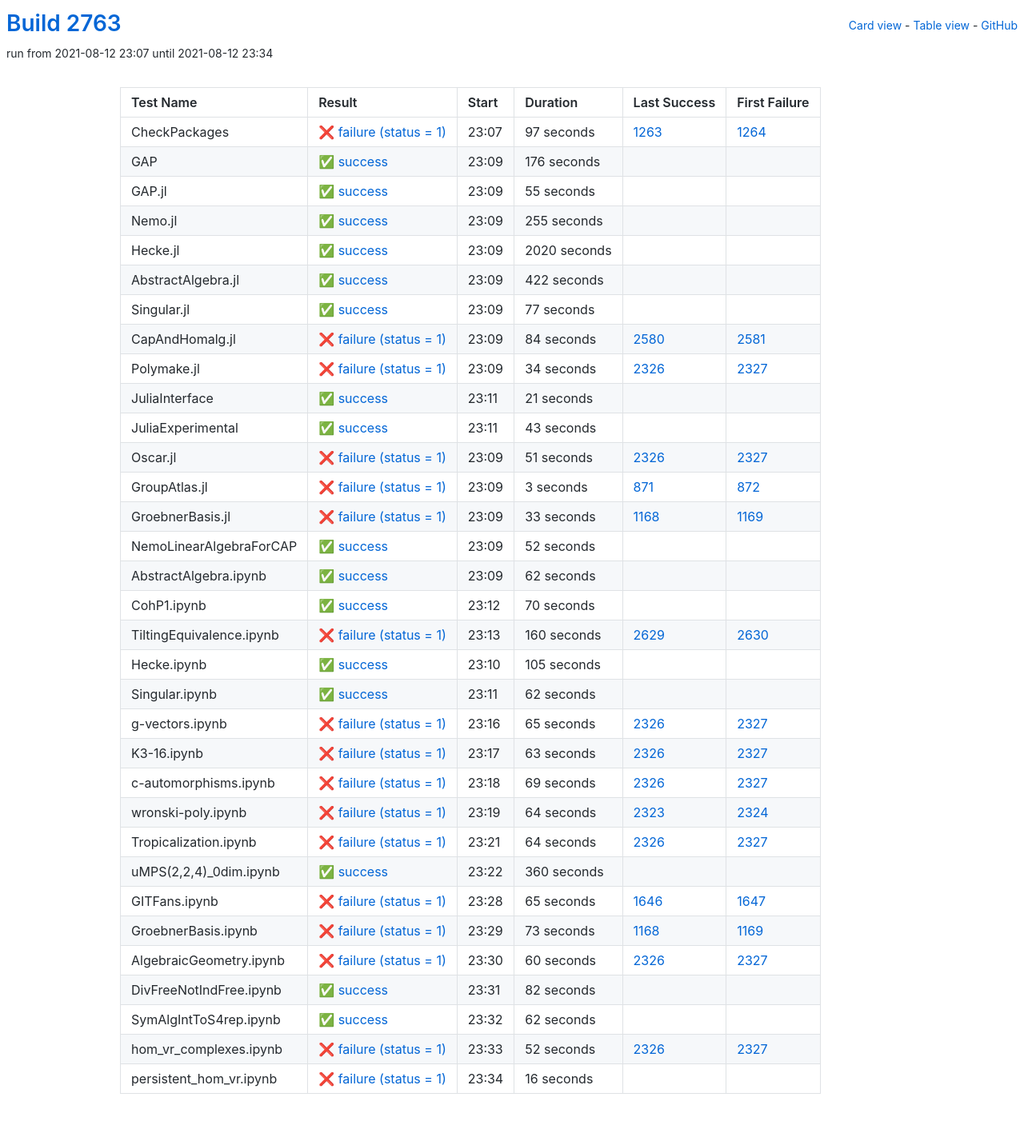
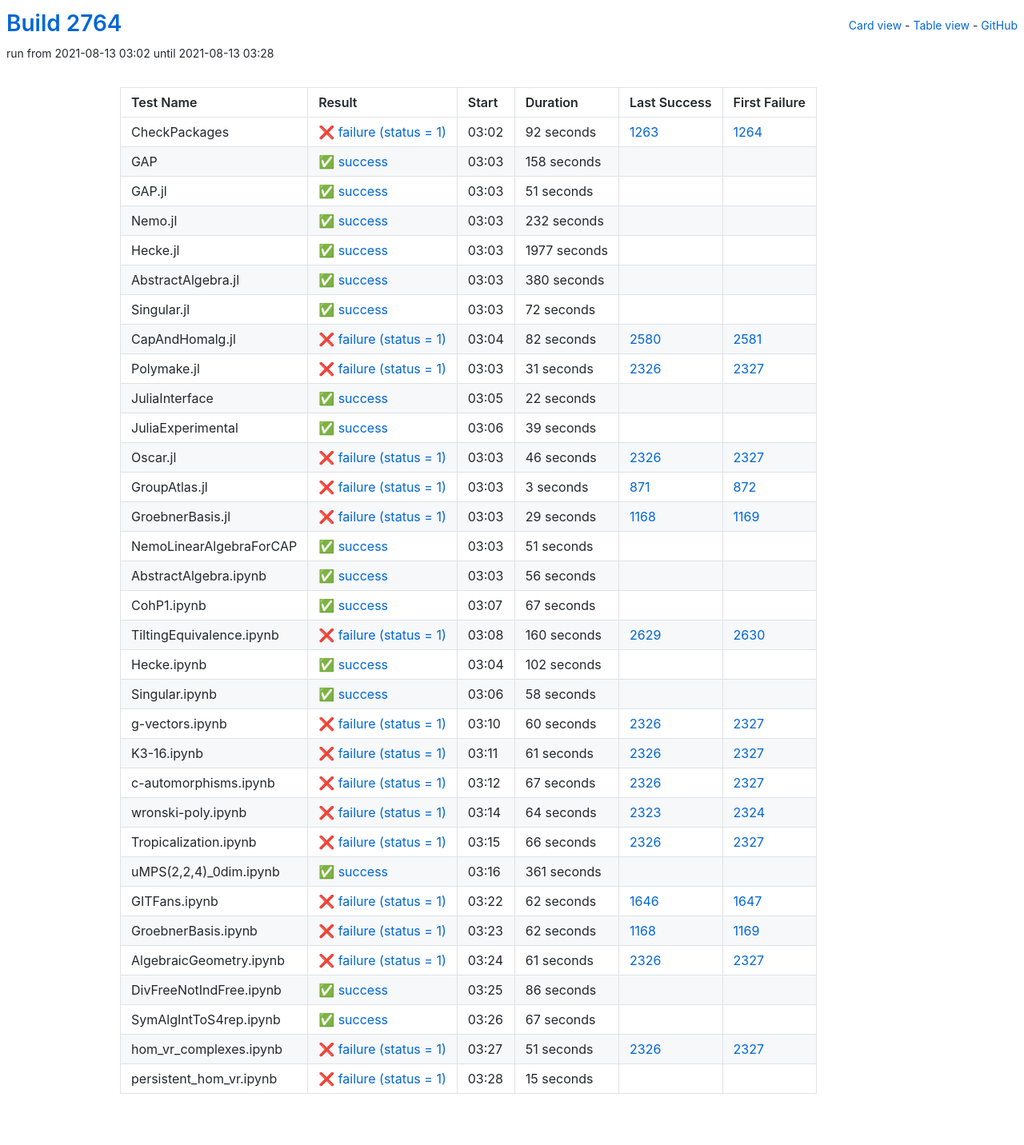
Before and after one commit to oscar-system/oscar-ci-status-stable, a Jekyll site: the page built from table.html, in a window 1280 px wide. Shown: the whole page at 80% size. Built offline with Jekyll 4.4.1, drawn with Linux system fonts in a browser that asks for light colours.

Commit message:
Build #2764

```diff
--- a/_data/ci.yml
+++ b/_data/ci.yml
@@ -1,6 +1,6 @@
 ---
-build: 2763
-build_url: https://oscarci.mathematik.uni-kl.de/job/oscar-stable/2763/
+build: 2764
+build_url: https://oscarci.mathematik.uni-kl.de/job/oscar-stable/2764/
 job: oscar-stable
 organization: oscar-system
 repo: oscar-ci-status-stable
@@ -8,152 +8,152 @@ repourl: https://github.com/oscar-system/oscar-ci-status-stable
 tests:
 - name: CheckPackages
   id: checkpackages
-  log: https://oscarci.mathematik.uni-kl.de/job/oscar-stable/2763/artifact/logs/build-2763/CheckPackages.log
-  start: 2021-08-12 23:07
+  log: https://oscarci.mathematik.uni-kl.de/job/oscar-stable/2764/artifact/logs/build-2764/CheckPackages.log
+  start: 2021-08-13 03:02
   success: false
   exitcode: 1
   status: failure
-  duration: 97
+  duration: 92
   last_success: 1263
   last_success_url: https://oscarci.mathematik.uni-kl.de/job/oscar-stable/1263/
   first_failure: 1264
   first_failure_url: https://oscarci.mathematik.uni-kl.de/job/oscar-stable/1264/
 - name: GAP
   id: gap
-  log: https://oscarci.mathematik.uni-kl.de/job/oscar-stable/2763/artifact/logs/build-2763/GAP.log
-  start: 2021-08-12 23:09
+  log: https://oscarci.mathematik.uni-kl.de/job/oscar-stable/2764/artifact/logs/build-2764/GAP.log
+  start: 2021-08-13 03:03
   success: true
   exitcode: 0
   status: success
-  duration: 176
+  duration: 158
   last_success: false
   last_success_url:
   first_failure: false
   first_failure_url:
 - name: GAP.jl
   id: gap-jl
-  log: https://oscarci.mathematik.uni-kl.de/job/oscar-stable/2763/artifact/logs/build-2763/GAP.jl.log
-  start: 2021-08-12 23:09
+  log: https://oscarci.mathematik.uni-kl.de/job/oscar-stable/2764/artifact/logs/build-2764/GAP.jl.log
+  start: 2021-08-13 03:03
   success: true
   exitcode: 0
   status: success
-  duration: 55
+  duration: 51
   last_success: false
   last_success_url:
   first_failure: false
   first_failure_url:
 - name: Nemo.jl
   id: nemo-jl
-  log: https://oscarci.mathematik.uni-kl.de/job/oscar-stable/2763/artifact/logs/build-2763/Nemo.jl.log
-  start: 2021-08-12 23:09
+  log: https://oscarci.mathematik.uni-kl.de/job/oscar-stable/2764/artifact/logs/build-2764/Nemo.jl.log
+  start: 2021-08-13 03:03
   success: true
   exitcode: 0
   status: success
-  duration: 255
+  duration: 232
   last_success: false
   last_success_url:
   first_failure: false
   first_failure_url:
 - name: Hecke.jl
   id: hecke-jl
-  log: https://oscarci.mathematik.uni-kl.de/job/oscar-stable/2763/artifact/logs/build-2763/Hecke.jl.log
-  start: 2021-08-12 23:09
+  log: https://oscarci.mathematik.uni-kl.de/job/oscar-stable/2764/artifact/logs/build-2764/Hecke.jl.log
+  start: 2021-08-13 03:03
   success: true
   exitcode: 0
   status: success
-  duration: 2020
+  duration: 1977
   last_success: false
   last_success_url:
   first_failure: false
   first_failure_url:
 - name: AbstractAlgebra.jl
   id: abstractalgebra-jl
-  log: https://oscarci.mathematik.uni-kl.de/job/oscar-stable/2763/artifact/logs/build-2763/AbstractAlgebra.jl.log
-  start: 2021-08-12 23:09
+  log: https://oscarci.mathematik.uni-kl.de/job/oscar-stable/2764/artifact/logs/build-2764/AbstractAlgebra.jl.log
+  start: 2021-08-13 03:03
   success: true
   exitcode: 0
   status: success
-  duration: 422
+  duration: 380
   last_success: false
   last_success_url:
   first_failure: false
   first_failure_url:
 - name: Singular.jl
   id: singular-jl
-  log: https://oscarci.mathematik.uni-kl.de/job/oscar-stable/2763/artifact/logs/build-2763/Singular.jl.log
-  start: 2021-08-12 23:09
+  log: https://oscarci.mathematik.uni-kl.de/job/oscar-stable/2764/artifact/logs/build-2764/Singular.jl.log
+  start: 2021-08-13 03:03
   success: true
   exitcode: 0
   status: success
-  duration: 77
+  duration: 72
   last_success: false
   last_success_url:
   first_failure: false
   first_failure_url:
 - name: CapAndHomalg.jl
   id: capandhomalg-jl
-  log: https://oscarci.mathematik.uni-kl.de/job/oscar-stable/2763/artifact/logs/build-2763/CapAndHomalg.jl.log
-  start: 2021-08-12 23:09
+  log: https://oscarci.mathematik.uni-kl.de/job/oscar-stable/2764/artifact/logs/build-2764/CapAndHomalg.jl.log
+  start: 2021-08-13 03:04
   success: false
   exitcode: 1
   status: failure
-  duration: 84
+  duration: 82
   last_success: 2580
   last_success_url: https://oscarci.mathematik.uni-kl.de/job/oscar-stable/2580/
   first_failure: 2581
   first_failure_url: https://oscarci.mathematik.uni-kl.de/job/oscar-stable/2581/
 - name: Polymake.jl
   id: polymake-jl
-  log: https://oscarci.mathematik.uni-kl.de/job/oscar-stable/2763/artifact/logs/build-2763/Polymake.jl.log
-  start: 2021-08-12 23:09
+  log: https://oscarci.mathematik.uni-kl.de/job/oscar-stable/2764/artifact/logs/build-2764/Polymake.jl.log
+  start: 2021-08-13 03:03
   success: false
   exitcode: 1
   status: failure
-  duration: 34
+  duration: 31
   last_success: 2326
   last_success_url: https://oscarci.mathematik.uni-kl.de/job/oscar-stable/2326/
   first_failure: 2327
   first_failure_url: https://oscarci.mathematik.uni-kl.de/job/oscar-stable/2327/
 - name: JuliaInterface
   id: juliainterface
-  log: https://oscarci.mathematik.uni-kl.de/job/oscar-stable/2763/artifact/logs/build-2763/JuliaInterface.log
-  start: 2021-08-12 23:11
+  log: https://oscarci.mathematik.uni-kl.de/job/oscar-stable/2764/artifact/logs/build-2764/JuliaInterface.log
+  start: 2021-08-13 03:05
   success: true
   exitcode: 0
   status: success
-  duration: 21
+  duration: 22
   last_success: false
   last_success_url:
   first_failure: false
   first_failure_url:
 - name: JuliaExperimental
   id: juliaexperimental
-  log: https://oscarci.mathematik.uni-kl.de/job/oscar-stable/2763/artifact/logs/build-2763/JuliaExperimental.log
-  start: 2021-08-12 23:11
+  log: https://oscarci.mathematik.uni-kl.de/job/oscar-stable/2764/artifact/logs/build-2764/JuliaExperimental.log
+  start: 2021-08-13 03:06
   success: true
   exitcode: 0
   status: success
-  duration: 43
+  duration: 39
   last_success: false
   last_success_url:
   first_failure: false
   first_failure_url:
 - name: Oscar.jl
   id: oscar-jl
-  log: https://oscarci.mathematik.uni-kl.de/job/oscar-stable/2763/artifact/logs/build-2763/Oscar.jl.log
-  start: 2021-08-12 23:09
+  log: https://oscarci.mathematik.uni-kl.de/job/oscar-stable/2764/artifact/logs/build-2764/Oscar.jl.log
+  start: 2021-08-13 03:03
   success: false
   exitcode: 1
   status: failure
-  duration: 51
+  duration: 46
   last_success: 2326
   last_success_url: https://oscarci.mathematik.uni-kl.de/job/oscar-stable/2326/
   first_failure: 2327
   first_failure_url: https://oscarci.mathematik.uni-kl.de/job/oscar-stable/2327/
 - name: GroupAtlas.jl
   id: groupatlas-jl
-  log: https://oscarci.mathematik.uni-kl.de/job/oscar-stable/2763/artifact/logs/build-2763/GroupAtlas.jl.log
-  start: 2021-08-12 23:09
+  log: https://oscarci.mathematik.uni-kl.de/job/oscar-stable/2764/artifact/logs/build-2764/GroupAtlas.jl.log
+  start: 2021-08-13 03:03
   success: false
   exitcode: 1
   status: failure
@@ -164,56 +164,56 @@ tests:
   first_failure_url: https://oscarci.mathematik.uni-kl.de/job/oscar-stable/872/
 - name: GroebnerBasis.jl
   id: groebnerbasis-jl
-  log: https://oscarci.mathematik.uni-kl.de/job/oscar-stable/2763/artifact/logs/build-2763/GroebnerBasis.jl.log
-  start: 2021-08-12 23:09
+  log: https://oscarci.mathematik.uni-kl.de/job/oscar-stable/2764/artifact/logs/build-2764/GroebnerBasis.jl.log
+  start: 2021-08-13 03:03
   success: false
   exitcode: 1
   status: failure
-  duration: 33
+  duration: 29
   last_success: 1168
   last_success_url: https://oscarci.mathematik.uni-kl.de/job/oscar-stable/1168/
   first_failure: 1169
   first_failure_url: https://oscarci.mathematik.uni-kl.de/job/oscar-stable/1169/
 - name: NemoLinearAlgebraForCAP
   id: nemolinearalgebraforcap
-  log: https://oscarci.mathematik.uni-kl.de/job/oscar-stable/2763/artifact/logs/build-2763/NemoLinearAlgebraForCAP.log
-  start: 2021-08-12 23:09
+  log: https://oscarci.mathematik.uni-kl.de/job/oscar-stable/2764/artifact/logs/build-2764/NemoLinearAlgebraForCAP.log
+  start: 2021-08-13 03:03
   success: true
   exitcode: 0
   status: success
-  duration: 52
+  duration: 51
   last_success: false
   last_success_url:
   first_failure: false
   first_failure_url:
 - name: AbstractAlgebra.ipynb
   id: abstractalgebra-ipynb
-  log: https://oscarci.mathematik.uni-kl.de/job/oscar-stable/2763/artifact/logs/build-2763/AbstractAlgebra.ipynb.log
-  start: 2021-08-12 23:09
+  log: https://oscarci.mathematik.uni-kl.de/job/oscar-stable/2764/artifact/logs/build-2764/AbstractAlgebra.ipynb.log
+  start: 2021-08-13 03:03
   success: true
   exitcode: 0
   status: success
-  duration: 62
+  duration: 56
   last_success: false
   last_success_url:
   first_failure: false
   first_failure_url:
 - name: CohP1.ipynb
   id: cohp1-ipynb
-  log: https://oscarci.mathematik.uni-kl.de/job/oscar-stable/2763/artifact/logs/build-2763/CohP1.ipynb.log
-  start: 2021-08-12 23:12
+  log: https://oscarci.mathematik.uni-kl.de/job/oscar-stable/2764/artifact/logs/build-2764/CohP1.ipynb.log
+  start: 2021-08-13 03:07
   success: true
   exitcode: 0
   status: success
-  duration: 70
+  duration: 67
   last_success: false
   last_success_url:
   first_failure: false
   first_failure_url:
 - name: TiltingEquivalence.ipynb
   id: tiltingequivalence-ipynb
-  log: https://oscarci.mathematik.uni-kl.de/job/oscar-stable/2763/artifact/logs/build-2763/TiltingEquivalence.ipynb.log
-  start: 2021-08-12 23:13
+  log: https://oscarci.mathematik.uni-kl.de/job/oscar-stable/2764/artifact/logs/build-2764/TiltingEquivalence.ipynb.log
+  start: 2021-08-13 03:08
   success: false
   exitcode: 1
   status: failure
@@ -224,68 +224,68 @@ tests:
   first_failure_url: https://oscarci.mathematik.uni-kl.de/job/oscar-stable/2630/
 - name: Hecke.ipynb
   id: hecke-ipynb
-  log: https://oscarci.mathematik.uni-kl.de/job/oscar-stable/2763/artifact/logs/build-2763/Hecke.ipynb.log
-  start: 2021-08-12 23:10
+  log: https://oscarci.mathematik.uni-kl.de/job/oscar-stable/2764/artifact/logs/build-2764/Hecke.ipynb.log
+  start: 2021-08-13 03:04
   success: true
   exitcode: 0
   status: success
-  duration: 105
+  duration: 102
   last_success: false
   last_success_url:
   first_failure: false
   first_failure_url:
 - name: Singular.ipynb
   id: singular-ipynb
-  log: https://oscarci.mathematik.uni-kl.de/job/oscar-stable/2763/artifact/logs/build-2763/Singular.ipynb.log
-  start: 2021-08-12 23:11
+  log: https://oscarci.mathematik.uni-kl.de/job/oscar-stable/2764/artifact/logs/build-2764/Singular.ipynb.log
+  start: 2021-08-13 03:06
   success: true
   exitcode: 0
   status: success
-  duration: 62
+  duration: 58
   last_success: false
   last_success_url:
   first_failure: false
   first_failure_url:
 - name: g-vectors.ipynb
   id: g-vectors-ipynb
-  log: https://oscarci.mathematik.uni-kl.de/job/oscar-stable/2763/artifact/logs/build-2763/g-vectors.ipynb.log
-  start: 2021-08-12 23:16
+  log: https://oscarci.mathematik.uni-kl.de/job/oscar-stable/2764/artifact/logs/build-2764/g-vectors.ipynb.log
+  start: 2021-08-13 03:10
   success: false
   exitcode: 1
   status: failure
-  duration: 65
+  duration: 60
   last_success: 2326
   last_success_url: https://oscarci.mathematik.uni-kl.de/job/oscar-stable/2326/
   first_failure: 2327
   first_failure_url: https://oscarci.mathematik.uni-kl.de/job/oscar-stable/2327/
 - name: K3-16.ipynb
   id: k3-16-ipynb
-  log: https://oscarci.mathematik.uni-kl.de/job/oscar-stable/2763/artifact/logs/build-2763/K3-16.ipynb.log
-  start: 2021-08-12 23:17
+  log: https://oscarci.mathematik.uni-kl.de/job/oscar-stable/2764/artifact/logs/build-2764/K3-16.ipynb.log
+  start: 2021-08-13 03:11
   success: false
   exitcode: 1
   status: failure
-  duration: 63
+  duration: 61
   last_success: 2326
   last_success_url: https://oscarci.mathematik.uni-kl.de/job/oscar-stable/2326/
   first_failure: 2327
   first_failure_url: https://oscarci.mathematik.uni-kl.de/job/oscar-stable/2327/
 - name: c-automorphisms.ipynb
   id: c-automorphisms-ipynb
-  log: https://oscarci.mathematik.uni-kl.de/job/oscar-stable/2763/artifact/logs/build-2763/c-automorphisms.ipynb.log
-  start: 2021-08-12 23:18
+  log: https://oscarci.mathematik.uni-kl.de/job/oscar-stable/2764/artifact/logs/build-2764/c-automorphisms.ipynb.log
+  start: 2021-08-13 03:12
   success: false
   exitcode: 1
   status: failure
-  duration: 69
+  duration: 67
   last_success: 2326
   last_success_url: https://oscarci.mathematik.uni-kl.de/job/oscar-stable/2326/
   first_failure: 2327
   first_failure_url: https://oscarci.mathematik.uni-kl.de/job/oscar-stable/2327/
 - name: wronski-poly.ipynb
   id: wronski-poly-ipynb
-  log: https://oscarci.mathematik.uni-kl.de/job/oscar-stable/2763/artifact/logs/build-2763/wronski-poly.ipynb.log
-  start: 2021-08-12 23:19
+  log: https://oscarci.mathematik.uni-kl.de/job/oscar-stable/2764/artifact/logs/build-2764/wronski-poly.ipynb.log
+  start: 2021-08-13 03:14
   success: false
   exitcode: 1
   status: failure
@@ -296,108 +296,108 @@ tests:
   first_failure_url: https://oscarci.mathematik.uni-kl.de/job/oscar-stable/2324/
 - name: Tropicalization.ipynb
   id: tropicalization-ipynb
-  log: https://oscarci.mathematik.uni-kl.de/job/oscar-stable/2763/artifact/logs/build-2763/Tropicalization.ipynb.log
-  start: 2021-08-12 23:21
+  log: https://oscarci.mathematik.uni-kl.de/job/oscar-stable/2764/artifact/logs/build-2764/Tropicalization.ipynb.log
+  start: 2021-08-13 03:15
   success: false
   exitcode: 1
   status: failure
-  duration: 64
+  duration: 66
   last_success: 2326
   last_success_url: https://oscarci.mathematik.uni-kl.de/job/oscar-stable/2326/
   first_failure: 2327
   first_failure_url: https://oscarci.mathematik.uni-kl.de/job/oscar-stable/2327/
 - name: uMPS(2,2,4)_0dim.ipynb
   id: umps-2-2-4-0dim-ipynb
-  log: https://oscarci.mathematik.uni-kl.de/job/oscar-stable/2763/artifact/logs/build-2763/uMPS-2-2-4-_0dim.ipynb.log
-  start: 2021-08-12 23:22
+  log: https://oscarci.mathematik.uni-kl.de/job/oscar-stable/2764/artifact/logs/build-2764/uMPS-2-2-4-_0dim.ipynb.log
+  start: 2021-08-13 03:16
   success: true
   exitcode: 0
   status: success
-  duration: 360
+  duration: 361
   last_success: false
   last_success_url:
   first_failure: false
   first_failure_url:
 - name: GITFans.ipynb
   id: gitfans-ipynb
-  log: https://oscarci.mathematik.uni-kl.de/job/oscar-stable/2763/artifact/logs/build-2763/GITFans.ipynb.log
-  start: 2021-08-12 23:28
+  log: https://oscarci.mathematik.uni-kl.de/job/oscar-stable/2764/artifact/logs/build-2764/GITFans.ipynb.log
+  start: 2021-08-13 03:22
   success: false
   exitcode: 1
   status: failure
-  duration: 65
+  duration: 62
   last_success: 1646
   last_success_url: https://oscarci.mathematik.uni-kl.de/job/oscar-stable/1646/
   first_failure: 1647
   first_failure_url: https://oscarci.mathematik.uni-kl.de/job/oscar-stable/1647/
 - name: GroebnerBasis.ipynb
   id: groebnerbasis-ipynb
-  log: https://oscarci.mathematik.uni-kl.de/job/oscar-stable/2763/artifact/logs/build-2763/GroebnerBasis.ipynb.log
-  start: 2021-08-12 23:29
+  log: https://oscarci.mathematik.uni-kl.de/job/oscar-stable/2764/artifact/logs/build-2764/GroebnerBasis.ipynb.log
+  start: 2021-08-13 03:23
   success: false
   exitcode: 1
   status: failure
-  duration: 73
+  duration: 62
   last_success: 1168
   last_success_url: https://oscarci.mathematik.uni-kl.de/job/oscar-stable/1168/
   first_failure: 1169
   first_failure_url: https://oscarci.mathematik.uni-kl.de/job/oscar-stable/1169/
 - name: AlgebraicGeometry.ipynb
   id: algebraicgeometry-ipynb
-  log: https://oscarci.mathematik.uni-kl.de/job/oscar-stable/2763/artifact/logs/build-2763/AlgebraicGeometry.ipynb.log
-  start: 2021-08-12 23:30
+  log: https://oscarci.mathematik.uni-kl.de/job/oscar-stable/2764/artifact/logs/build-2764/AlgebraicGeometry.ipynb.log
+  start: 2021-08-13 03:24
   success: false
   exitcode: 1
   status: failure
-  duration: 60
+  duration: 61
   last_success: 2326
   last_success_url: https://oscarci.mathematik.uni-kl.de/job/oscar-stable/2326/
   first_failure: 2327
   first_failure_url: https://oscarci.mathematik.uni-kl.de/job/oscar-stable/2327/
 - name: DivFreeNotIndFree.ipynb
   id: divfreenotindfree-ipynb
-  log: https://oscarci.mathematik.uni-kl.de/job/oscar-stable/2763/artifact/logs/build-2763/DivFreeNotIndFree.ipynb.log
-  start: 2021-08-12 23:31
+  log: https://oscarci.mathematik.uni-kl.de/job/oscar-stable/2764/artifact/logs/build-2764/DivFreeNotIndFree.ipynb.log
+  start: 2021-08-13 03:25
   success: true
   exitcode: 0
   status: success
-  duration: 82
+  duration: 86
   last_success: false
   last_success_url:
   first_failure: false
   first_failure_url:
 - name: SymAlgIntToS4rep.ipynb
   id: symalginttos4rep-ipynb
-  log: https://oscarci.mathematik.uni-kl.de/job/oscar-stable/2763/artifact/logs/build-2763/SymAlgIntToS4rep.ipynb.log
-  start: 2021-08-12 23:32
+  log: https://oscarci.mathematik.uni-kl.de/job/oscar-stable/2764/artifact/logs/build-2764/SymAlgIntToS4rep.ipynb.log
+  start: 2021-08-13 03:26
   success: true
   exitcode: 0
   status: success
-  duration: 62
+  duration: 67
   last_success: false
   last_success_url:
   first_failure: false
   first_failure_url:
 - name: hom_vr_complexes.ipynb
   id: hom-vr-complexes-ipynb
-  log: https://oscarci.mathematik.uni-kl.de/job/oscar-stable/2763/artifact/logs/build-2763/hom_vr_complexes.ipynb.log
-  start: 2021-08-12 23:33
+  log: https://oscarci.mathematik.uni-kl.de/job/oscar-stable/2764/artifact/logs/build-2764/hom_vr_complexes.ipynb.log
+  start: 2021-08-13 03:27
   success: false
   exitcode: 1
   status: failure
-  duration: 52
+  duration: 51
   last_success: 2326
   last_success_url: https://oscarci.mathematik.uni-kl.de/job/oscar-stable/2326/
   first_failure: 2327
   first_failure_url: https://oscarci.mathematik.uni-kl.de/job/oscar-stable/2327/
 - name: persistent_hom_vr.ipynb
   id: persistent-hom-vr-ipynb
-  log: https://oscarci.mathematik.uni-kl.de/job/oscar-stable/2763/artifact/logs/build-2763/persistent_hom_vr.ipynb.log
-  start: 2021-08-12 23:34
+  log: https://oscarci.mathematik.uni-kl.de/job/oscar-stable/2764/artifact/logs/build-2764/persistent_hom_vr.ipynb.log
+  start: 2021-08-13 03:28
   success: false
   exitcode: 1
   status: failure
-  duration: 16
+  duration: 15
   last_success: false
   last_success_url:
   first_failure: false
```
Also changed, not shown: README.md.
